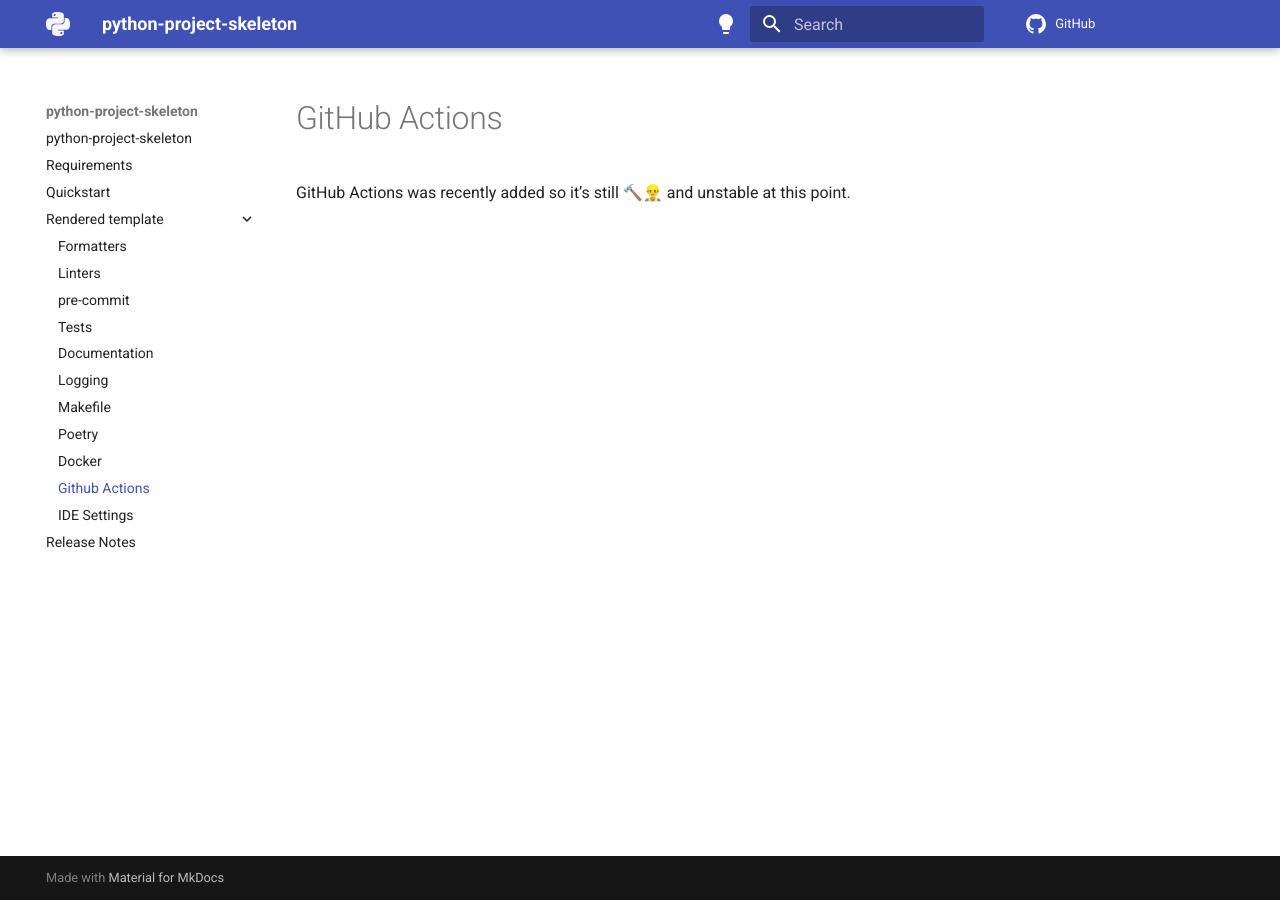
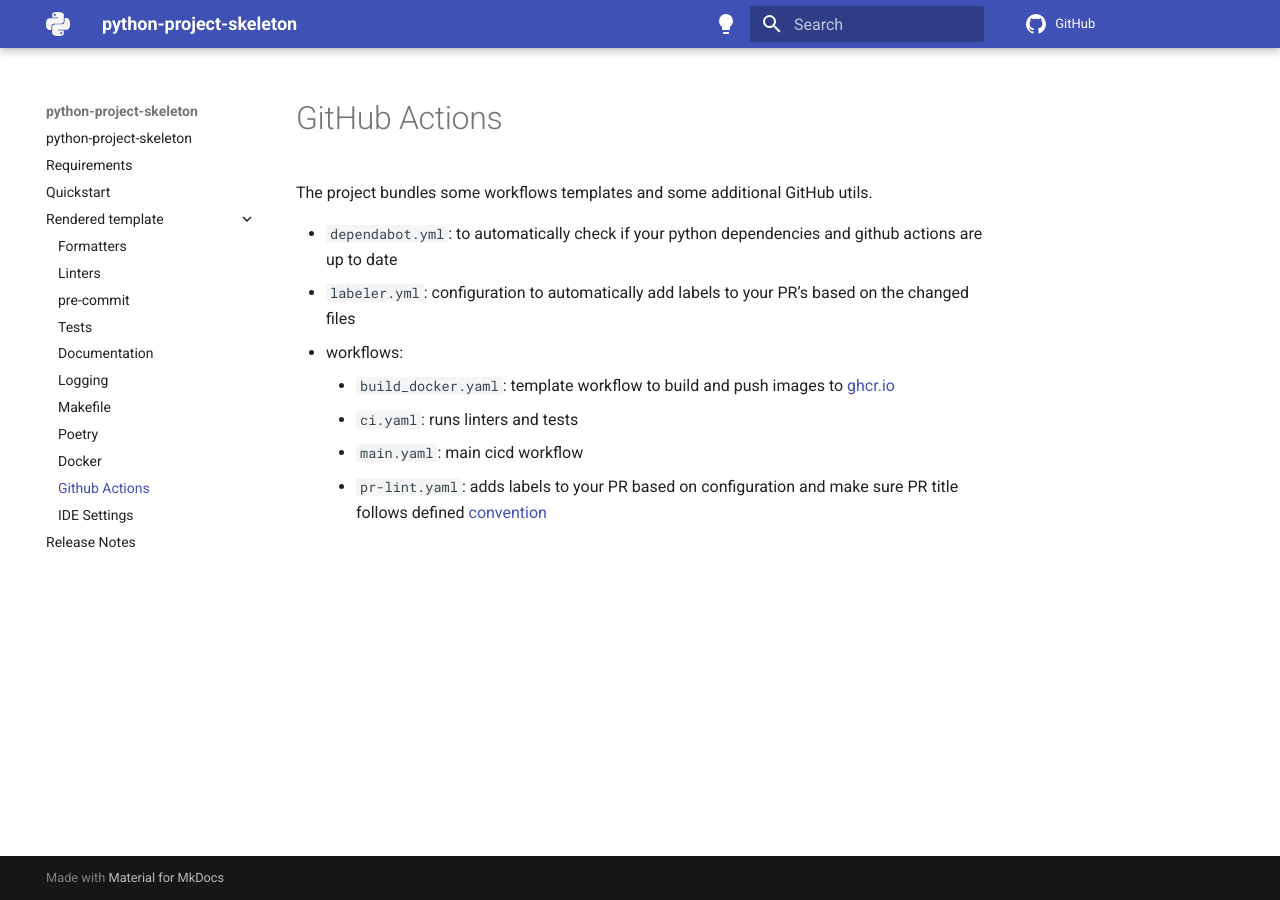
Before and after one commit to marcohenriques/python-project-skeleton, an MkDocs documentation site: the page built from docs/tools_included/github_actions.md, in a window 1280 px wide. Built offline with MkDocs 1.6.1 and Material for MkDocs 9.7.7, drawn with Linux system fonts in a browser that asks for light colours; comment, search, counter and statistics services are not loaded; the version menu is left out.

Commit message:
docs: add cicd

```diff
--- a/docs/tools_included/github_actions.md
+++ b/docs/tools_included/github_actions.md
@@ -1,3 +1,11 @@
 # GitHub Actions
 
-GitHub Actions was recently added so it's still 🔨👷‍♂️ and unstable at this point.
+The project bundles some workflows templates and some additional GitHub utils.
+
+- `dependabot.yml`: to automatically check if your python dependencies and github actions are up to date
+- `labeler.yml`: configuration to automatically add labels to your PR's based on the changed files
+- workflows:
+    - `build_docker.yaml`: template workflow to build and push images to [ghcr.io](https://github.com/features/packages)
+    - `ci.yaml`: runs linters and tests
+    - `main.yaml`: main cicd workflow
+    - `pr-lint.yaml`: adds labels to your PR based on configuration and make sure PR title follows defined [convention](https://www.conventionalcommits.org/en/v1.0.0/)
```
Also changed, not shown: docs/tools_included/pre-commit.md (+0 -2 lines).
